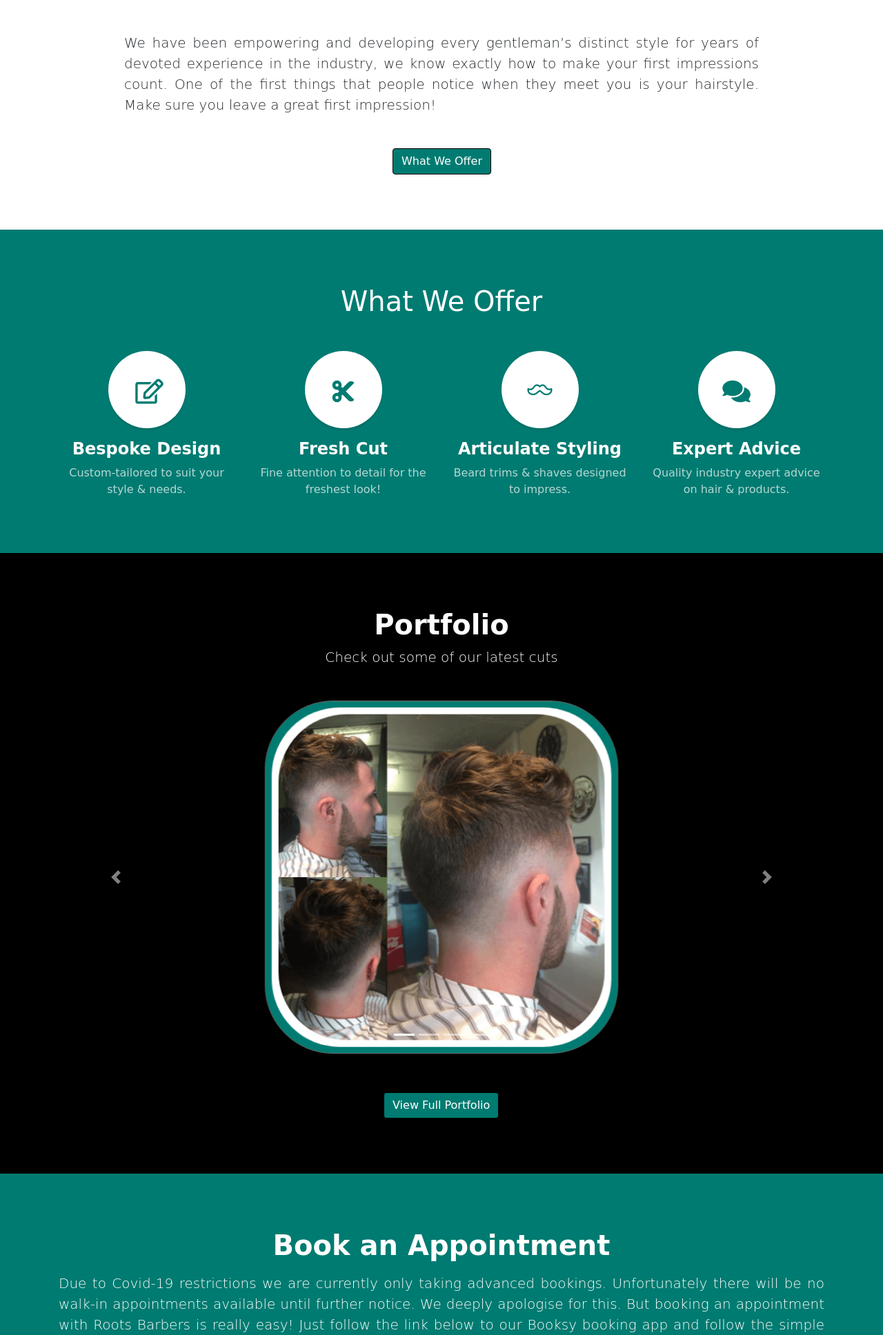
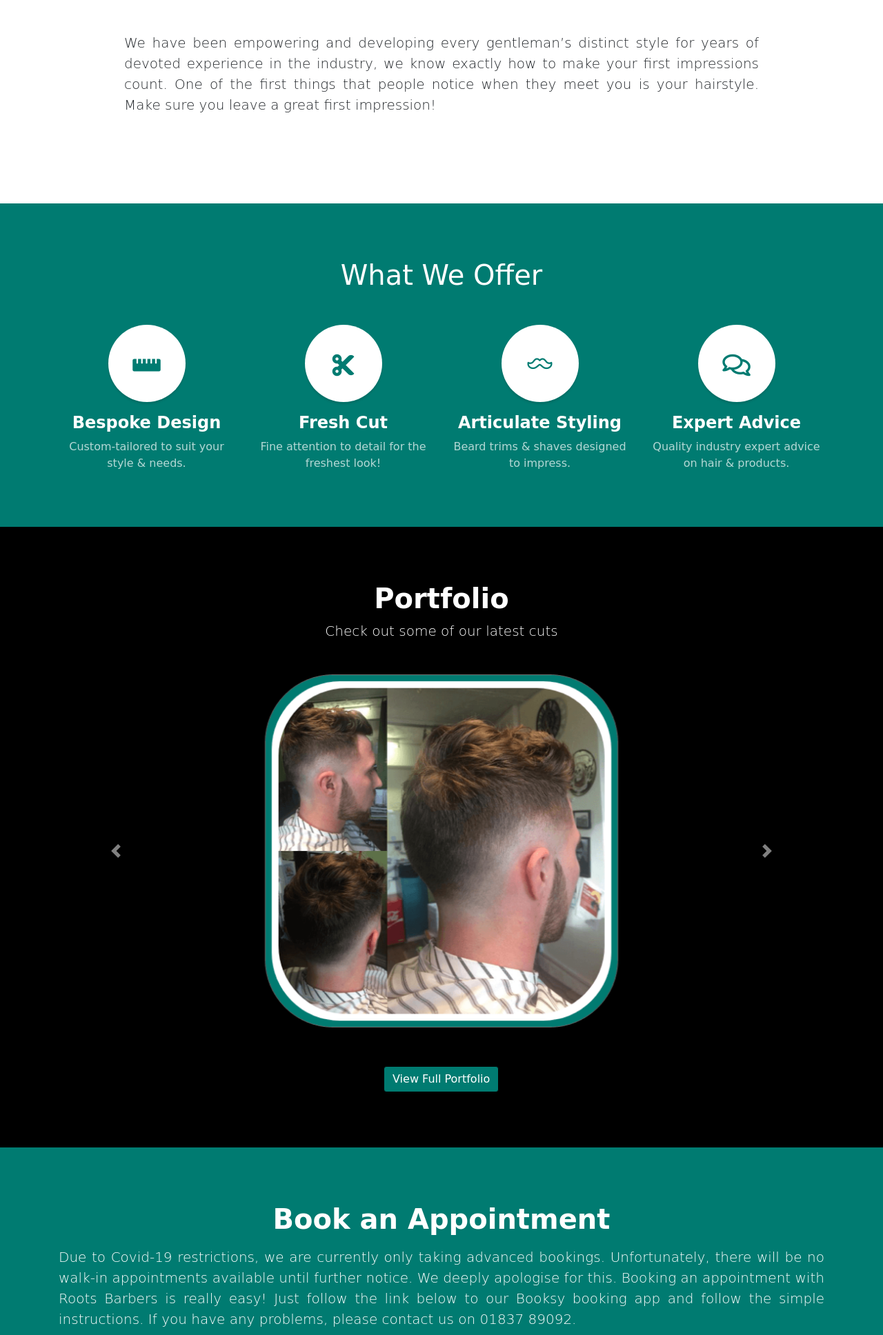
Before and after one commit to WebSlinger88/Roots-Barber-Shop, a Flask app: page / in a window 1280 px wide. Shown: the part 929-2865 px from the top of the page at 69% size. Run offline with Flask 2, Linux system fonts and the light colour scheme; some libraries are stand-ins or nearby versions; some web fonts are replaced.

Commit message:
Removed next page button and carousel indicators.

```diff
--- a/templates/index.html
+++ b/templates/index.html
@@ -19,9 +19,6 @@
             of the first things that people notice when they meet you is your hairstyle. Make sure you leave a great
             first impression!</p>
 
-          <!-- Next Page Button -->
-          <a class="btn roots-btn btn-xl js-scroll-trigger hvr-grow" href="#services">What We Offer</a>
-
         </div>
       </div>
     </div>
@@ -41,8 +38,8 @@
         <!-- Services 1 -->
         <div class="col-lg-3 col-md-6 mb-5 mb-lg-0">
 
-          <span class="service-icon rounded-circle mx-auto mb-3 pl-2">
-            <i class="far fa-edit"></i>
+          <span class="service-icon rounded-circle mx-auto mb-3">
+            <i class="fas fa-ruler-horizontal"></i>
           </span>
 
           <h4><strong>Bespoke Design</strong></h4>
@@ -81,7 +78,7 @@
         <div class="col-lg-3 col-md-6">
 
           <span class="service-icon rounded-circle mx-auto mb-3">
-            <i class="fas fa-comments"></i>
+            <i class="far fa-comments"></i>
           </span>
 
           <h4><strong>Expert Advice</strong></h4>
@@ -105,12 +102,6 @@
 
       <!-- Image Indicators-->
       <div id="carouselIndicators" class="carousel slide" data-ride="carousel" data-interval="3000">
-        <ol class="carousel-indicators">
-          <li data-target="#carouselIndicators" data-slide-to="0" class="active"></li>
-          <li data-target="#carouselIndicators" data-slide-to="1"></li>
-          <li data-target="#carouselIndicators" data-slide-to="2"></li>
-          <li data-target="#carouselIndicators" data-slide-to="3"></li>
-        </ol>
 
         <!-- Carousel Images -->
         <div class="carousel-inner">
@@ -171,9 +162,9 @@
           <h2 class="font-weight-bold mb-3 text-white">Book an Appointment</h2>
 
           <!-- Info -->
-          <p class="lead mb-5 text-justify text-white">Due to Covid-19 restrictions we are currently only taking advanced bookings.
-            Unfortunately there will be no walk-in appointments available until further notice. We deeply apologise for
-            this. But booking an appointment with Roots Barbers is really easy! Just follow the link below to our Booksy
+          <p class="lead mb-5 text-justify text-white">Due to Covid-19 restrictions, we are currently only taking advanced bookings.
+            Unfortunately, there will be no walk-in appointments available until further notice. We deeply apologise for
+            this. Booking an appointment with Roots Barbers is really easy! Just follow the link below to our Booksy
             booking app and follow the simple instructions. If you have any problems, please contact us on 01837 89092.
           </p>
 
```
